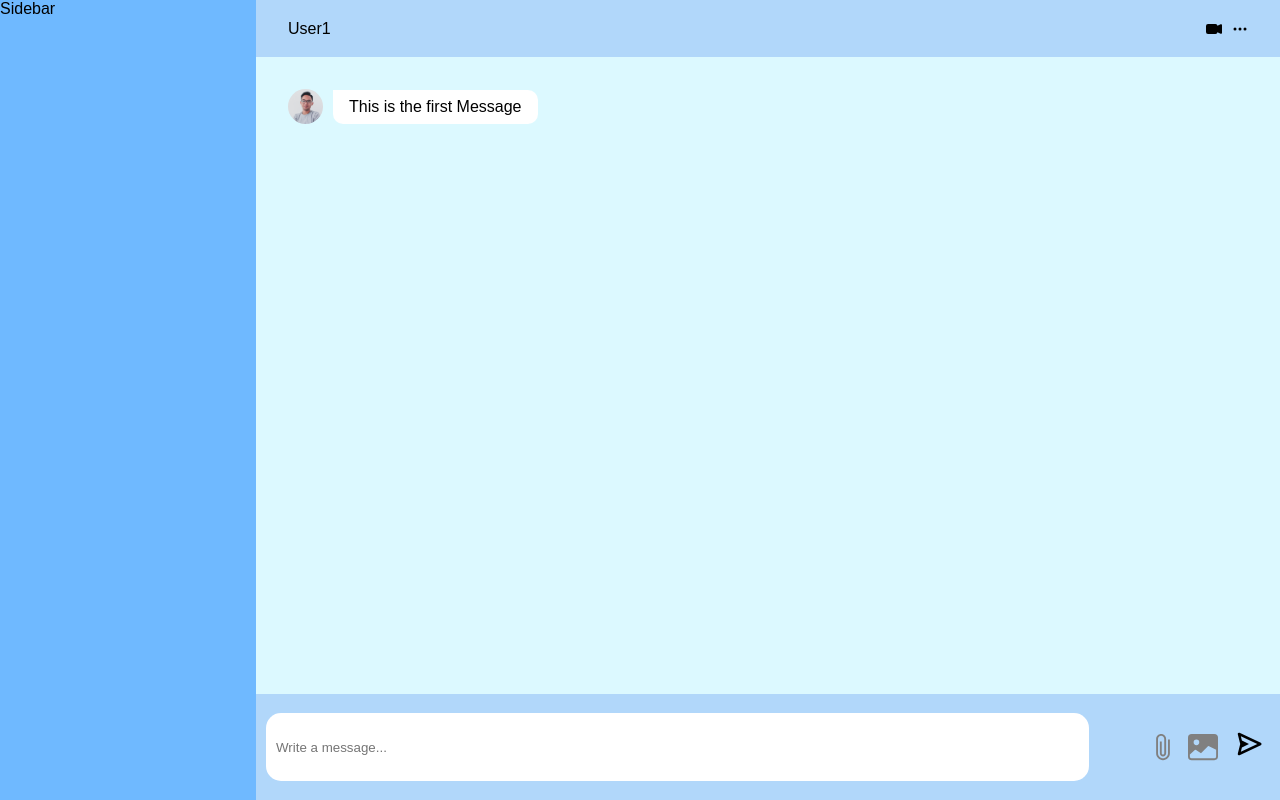
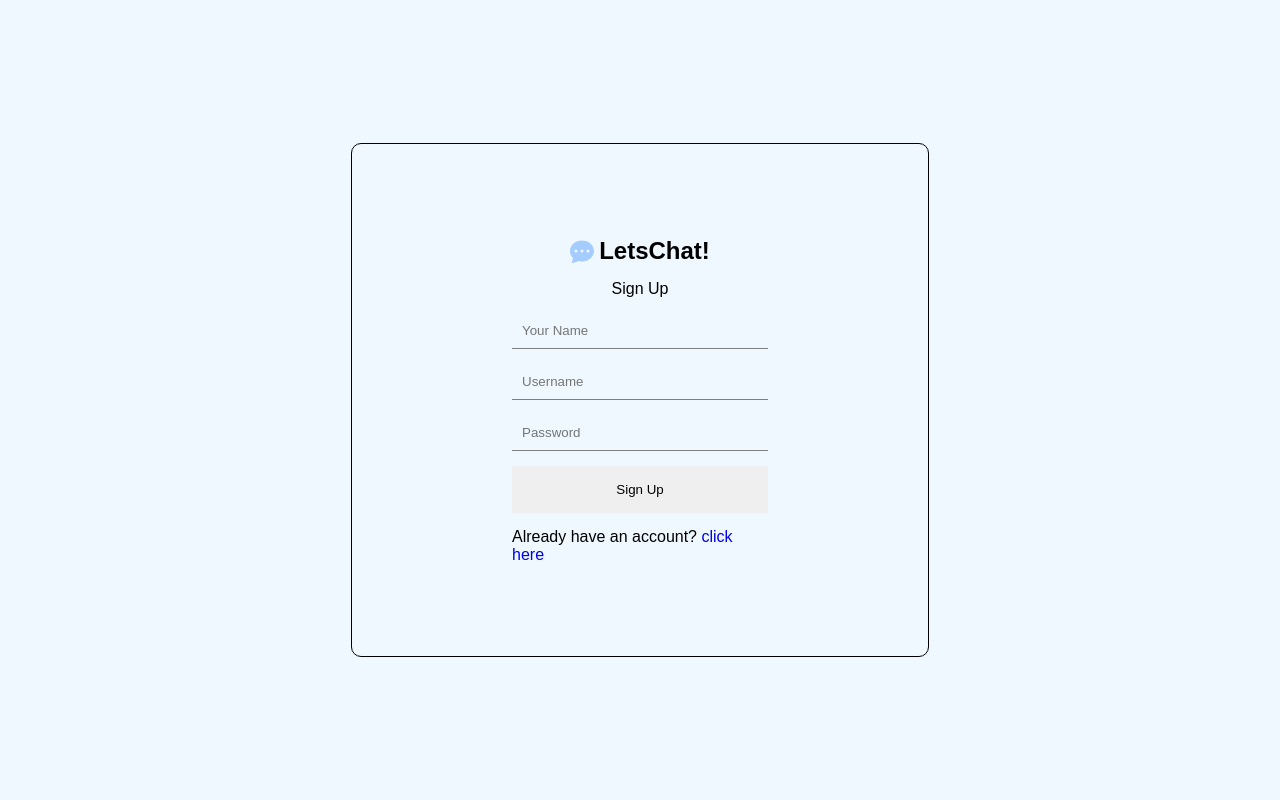
Before and after one commit to rizkialimaulana/letschatapp, a React (Create React App) app: page /register in a window 1280 px wide. Built offline with nearby package versions, Linux system fonts and the light colour scheme.

Commit message:
Design done

```diff
--- a/package.json
+++ b/package.json
@@ -10,6 +10,7 @@
     "react": "^18.2.0",
     "react-dom": "^18.2.0",
     "react-icons": "^4.4.0",
+    "react-router-dom": "^6.4.1",
     "react-scripts": "5.0.1",
     "styled-components": "^5.3.6",
     "web-vitals": "^2.1.4"
--- a/src/App.js
+++ b/src/App.js
@@ -1,10 +1,17 @@
 import './app.css';
-import Home from './pages/Home'
+import Home from './pages/Home';
+import { Routes, Route } from 'react-router-dom';
+import Login from './pages/Login';
+import Register from './pages/Register';
 
 function App() {
   return (
-    <div className='app'>
-      <Home />
+    <div className="app">
+      <Routes>
+        <Route index path="/" element={<Home />} />
+        <Route path="/login" element={<Login />} />
+        <Route path="/register" element={<Register />} />
+      </Routes>
     </div>
   );
 }
--- a/src/components/Navbar.jsx
+++ b/src/components/Navbar.jsx
@@ -9,7 +9,9 @@ const Container = styled.div`
   display: flex;
   align-items: center;
   justify-content: space-between;
-`
+  box-shadow: 0px 12px 5px -4px rgba(61, 55, 55, 0.75);
+`;
+
 const Name = styled.span`
 
 `
--- a/src/components/Sidebar.jsx
+++ b/src/components/Sidebar.jsx
@@ -1,17 +1,90 @@
 import React from 'react'
 import styled from 'styled-components';
+import User from './User';
+import profile from '../img/profile.jpg';
+import { AiFillSetting } from "react-icons/ai";
+import { FiLogOut } from "react-icons/fi";
 
 const Container = styled.div`
   flex: 0.5;
   background-color: #6fb9ff;
+  display: flex;
+  flex-direction: column;
+  padding: 1rem 0.5rem;
+  box-shadow: 7px 2px 5px -4px rgba(61, 55, 55, 0.75);
 `;
 
+const Header = styled.div`
+  display: flex;
+  align-items: center;
+  justify-content: space-between;
+  margin-bottom: 10px;
+`
+
+const Profile = styled.img`
+  width: 40px;
+  height: 40px;
+  border-radius: 50%;
+  object-fit: cover;
+`
+
+const Detail = styled.div`
+  display: flex;
+  align-items: center;
+  gap: 10px;
+`
+
+const Logout = styled.button`
+  font-size: 25px;
+  color: white;
+  background-color: transparent;
+  border: none;
+  cursor: pointer;
+`;
+
+const Setting = styled.button`
+  font-size: 25px;
+  color: white;
+  background-color: transparent;
+  border: none;
+  cursor: pointer;
+`
+
+const SearchContainer = styled.div`
+  border-top: 1px solid lightslategray;
+  border-bottom: 1px solid lightslategray;
+`
+
+const Search = styled.input`
+  width: 100%;
+  padding: 1rem;
+  background-color: transparent;
+  outline: none;
+  border: none;
+`
 const Sidebar = () => {
   return (
     <Container>
-        Sidebar
+      <Header>
+        <Profile src={profile} />
+        <Detail>
+          <Setting>
+            <AiFillSetting />
+          </Setting>
+          <Logout>
+            <FiLogOut />
+          </Logout>
+        </Detail>
+      </Header>
+      <SearchContainer>
+        <Search type="text" placeholder="Search your friend..." />
+      </SearchContainer>
+      <User />
+      <User />
+      <User />
+      <User />
     </Container>
-  )
+  );
 }
 
 export default Sidebar
--- /dev/null
+++ b/src/components/User.jsx
@@ -0,0 +1,53 @@
+import React from 'react';
+import styled from 'styled-components';
+import profile from '../img/profile.jpg';
+const Container = styled.div`
+    display: flex;
+    align-items: center;
+    padding-left: 15px;
+    gap: 10px;
+    padding: 10px 0;
+    border-bottom: 1px solid lightslategray;
+    cursor: pointer;
+    transition: all 0.3s ease;
+    &:hover{
+        background-color: #acd7ff;
+    }
+`
+
+const Profile = styled.img`
+    object-fit: cover;
+    width: 45px;
+    height: 45px;
+    border-radius: 50%;
+`
+
+const Detail = styled.div`
+    display: flex;
+    flex-direction: column;
+    justify-content: flex-start;
+    align-items: flex-start;
+    gap: 5px;
+`
+
+const Name = styled.span`
+    font-weight: bold;
+`
+
+const Chat = styled.p`
+
+`
+
+const User = () => {
+  return (
+    <Container>
+        <Profile src={profile}/>
+        <Detail>
+            <Name>User2</Name>
+            <Chat>This is second user</Chat>
+        </Detail>
+    </Container>
+  )
+}
+
+export default User
--- a/src/index.js
+++ b/src/index.js
@@ -1,10 +1,13 @@
 import React from 'react';
 import ReactDOM from 'react-dom/client';
 import App from './App';
+import { BrowserRouter } from 'react-router-dom';
 
 const root = ReactDOM.createRoot(document.getElementById('root'));
 root.render(
   <React.StrictMode>
-    <App />
+    <BrowserRouter>
+      <App />
+    </BrowserRouter>
   </React.StrictMode>
 );
--- a/src/pages/Login.jsx
+++ b/src/pages/Login.jsx
@@ -0,0 +1,102 @@
+import React from 'react';
+import styled from 'styled-components';
+import { BsFillChatDotsFill } from "react-icons/bs";
+import { Link } from 'react-router-dom';
+
+const Container = styled.div`
+  width: 100%;
+  height: 100vh;
+  display: flex;
+  align-items: center;
+  justify-content: center;
+  background-color: aliceblue;
+`;
+
+const Card = styled.div`
+  width: 40%;
+  height: 60%;
+  display: flex;
+  flex-direction: column;
+  border-radius: 10px;
+  backdrop-filter: blur(4px);
+  display: flex;
+  flex-direction: column;
+  align-items: center;
+  justify-content: center;
+  gap: 15px;
+  border: 1px solid black;
+  padding: 1rem 2rem;
+`;
+
+const Title = styled.h2`
+  display: flex;
+  align-items: center;
+  gap: 5px;
+`;
+
+const Desc = styled.span``;
+
+const Form = styled.form`
+  width: 50%;
+  display: flex;
+  flex-direction: column;
+  gap: 15px;
+`;
+
+const InputContainer = styled.div`
+  display: flex;
+  align-items: center;
+  gap: 15px;
+`;
+
+const Input = styled.input`
+  outline: none;
+  border: none;
+  border-bottom: 1px solid gray;
+  padding: 10px;
+  background: transparent;
+  width: 100%;
+`;
+const Submit = styled.button`
+  padding: 1rem 2rem;
+  border: none;
+  cursor: pointer;
+  transition: all 0.3s ease;
+  border: 1px solid #a4ccff;
+  &:hover {
+    background-color: #a4ccff;
+  }
+`;
+
+const Linked = styled.span``
+
+const Login = () => {
+  return (
+    <Container>
+      <Card>
+        <Title>
+          <BsFillChatDotsFill style={{ color: "#a4ccff" }} />
+          LetsChat!
+        </Title>
+        <Desc>Sign In</Desc>
+        <Form>
+          <InputContainer>
+            <Input placeholder="Username" />
+          </InputContainer>
+          <InputContainer>
+            <Input placeholder="Password" />
+          </InputContainer>
+          <Submit>Sign In</Submit>
+          <Linked>
+            Dont have an account?{" "}
+            <Link to="/register" style={{ textDecoration: "none" }}>
+              click here
+            </Link>
+          </Linked>
+        </Form>
+      </Card>
+    </Container>
+  );
+}
+
+export default Login
--- a/src/pages/Register.jsx
+++ b/src/pages/Register.jsx
@@ -0,0 +1,105 @@
+import React from 'react';
+import styled from 'styled-components';
+import { BsFillChatDotsFill } from "react-icons/bs";
+import { Link } from "react-router-dom";
+
+
+const Container = styled.div`
+    width: 100%;
+    height: 100vh;
+    display: flex;
+    align-items: center;
+    justify-content: center;
+    background-color: aliceblue;
+`
+
+const Card = styled.div`
+    width: 40%;
+    height: 60%;
+    display: flex;
+    flex-direction: column;
+    border-radius: 10px;
+    backdrop-filter: blur(4px);
+    display: flex;
+    flex-direction: column;
+    align-items: center;
+    justify-content: center;
+    gap: 15px;
+    border: 1px solid black;
+    padding: 1rem 2rem;
+`
+
+const Title = styled.h2`
+    display: flex;
+    align-items: center;
+    gap: 5px;
+`
+
+const Desc = styled.span`
+`
+
+const Form = styled.form`
+    width: 50%;
+    display: flex;
+    flex-direction: column;
+    gap: 15px;
+`
+
+const InputContainer = styled.div`
+    display: flex;
+    align-items: center;
+    gap: 15px;
+`
+
+const Input = styled.input`
+    outline: none;
+    border: none;
+    border-bottom: 1px solid gray;
+    padding: 10px;
+    background: transparent;
+    width: 100%;
+`
+const Submit = styled.button`
+    padding: 1rem 2rem;
+    border: none;
+    cursor: pointer;
+    transition: all 0.3s ease;
+    &:hover{
+        background-color: #a4ccff;
+    }
+`
+const Linked = styled.span``;
+
+const Register = () => {
+  return (
+    <Container>
+      <Card>
+        <Title>
+          <BsFillChatDotsFill style={{ color: "#a4ccff" }} />
+          LetsChat!
+        </Title>
+        <Desc>Sign Up</Desc>
+        <Form>
+          <InputContainer>
+            <Input placeholder="Your Name" />
+          </InputContainer>
+          <InputContainer>
+            <Input placeholder="Username" />
+          </InputContainer>
+          <InputContainer>
+            <Input placeholder="Password" />
+          </InputContainer>
+          <Submit>Sign Up</Submit>
+          <Linked>
+            Already have an account?{" "}
+            <Link to="/login" style={{ textDecoration: "none" }}>
+              click here
+            </Link>
+          </Linked>
+        </Form>
+      </Card>
+    </Container>
+  );
+}
+
+export default Register
```
Also changed, not shown: 1 other file (tests, documents, lock files or other folders). Lines whose indentation alone changed are shown as unchanged.
